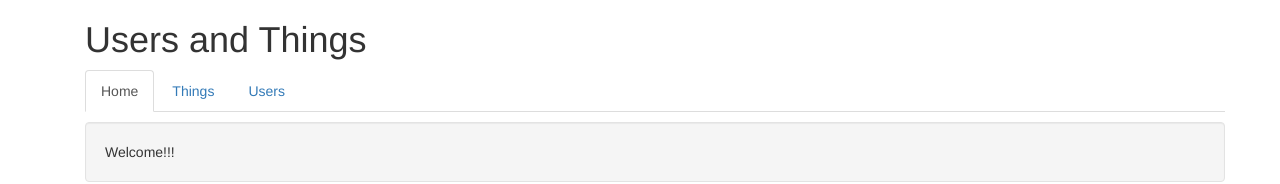
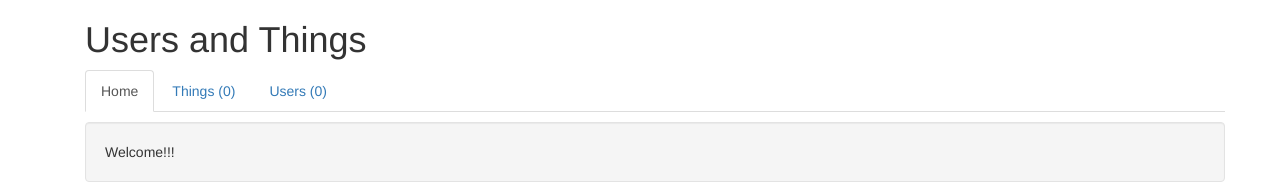
Before and after one commit to burieberry/react-demo-router-form, a React app: page /users in a window 1280 px wide. Shown: the top 184 px of the page. Built offline with nearby package versions, Linux system fonts and the light colour scheme; no server answers.

Commit message:
add user and things count to tabs

```diff
--- a/server.js
+++ b/server.js
@@ -22,11 +22,12 @@ conn.sync({ force: true })
         User.create({ name: 'Moe' }),
         User.create({ name: 'Larry' }),
         User.create({ name: 'Curly' }),
+        User.create({ name: 'Shep' }),
         Thing.create({ name: 'foo' }),
         Thing.create({ name: 'bar' }),
         Thing.create({ name: 'bazz' })
       ])
-      .then(([ moe, larry, curly, foo, bar, bazz ]) => {
+      .then(([ moe, larry, curly, shep, foo, bar, bazz ]) => {
         return Promise.all([
           moe.addThing(foo),
           larry.addThing(bar),
--- a/src/App.js
+++ b/src/App.js
@@ -34,7 +34,7 @@ class App extends Component{
     return (
        <div className="container">
         <h1>Users and Things</h1>
-        <Route component={ Nav } />
+        <Route render={ (router) => <Nav users={ users } things={ things } router={ router } /> } />
         <Route exact path="/" component={ Home } />
         <Route exact path="/users" render={ () => <UserList users={ users } /> } />
         <Route exact path="/things" render={ () => <ThingList things={ things } /> } />
--- a/src/Nav.js
+++ b/src/Nav.js
@@ -4,13 +4,16 @@ import { Link } from 'react-router-dom';
 const Tab = ({ tab, path }) => {
   return (
     <li className={ path === tab.path ? 'active' : null }>
-      <Link to={ tab.path }>{ tab.title }</Link>
+      <Link to={ tab.path }>
+        { tab.title }
+        { tab.count === undefined ? null : <span> ({ tab.count })</span> }
+      </Link>
     </li>
   )
 }
 
-const Nav = ({ location }) => {
-  const path = location.pathname;
+const Nav = ({ router, users, things }) => {
+  const path = router.location.pathname;
   const tabs = [
     {
       title: 'Home',
@@ -18,11 +21,13 @@ const Nav = ({ location }) => {
     },
     {
       title: 'Things',
-      path: '/things'
+      path: '/things',
+      count: things.length
     },
     {
       title: 'Users',
-      path: '/users'
+      path: '/users',
+      count: users.length
     }
   ];
 
```
Also changed, not shown: 1 other file (tests, documents, lock files or other folders).
